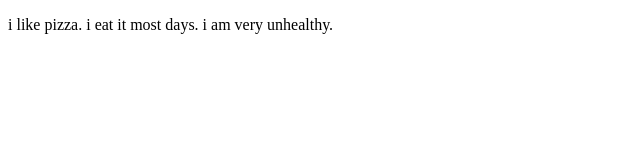
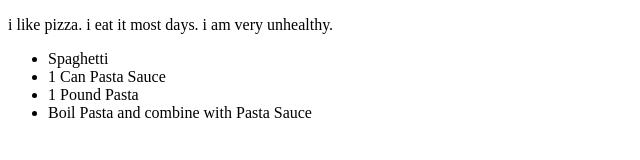
Before and after one commit to iNerdGirl/git-drill-version-3, a plain HTML site: page app/new.html in a window 1280 px wide. Shown: the whole page, without its empty margins (0-640 px from the left). Drawn offline with Linux system fonts and the light colour scheme.

Commit message:
added recipe

```diff
--- a/app/new.html
+++ b/app/new.html
@@ -7,5 +7,11 @@
   </head>
   <body>
     <p>i like pizza. i eat it most days. i am very unhealthy.</p>
+    <ul>
+      <li>Spaghetti</li>
+      <li>1 Can Pasta Sauce</li>
+      <li>1 Pound Pasta</li>
+      <li>Boil Pasta and combine with Pasta Sauce</li>
+    </ul>
   </body>
 </html>
```
